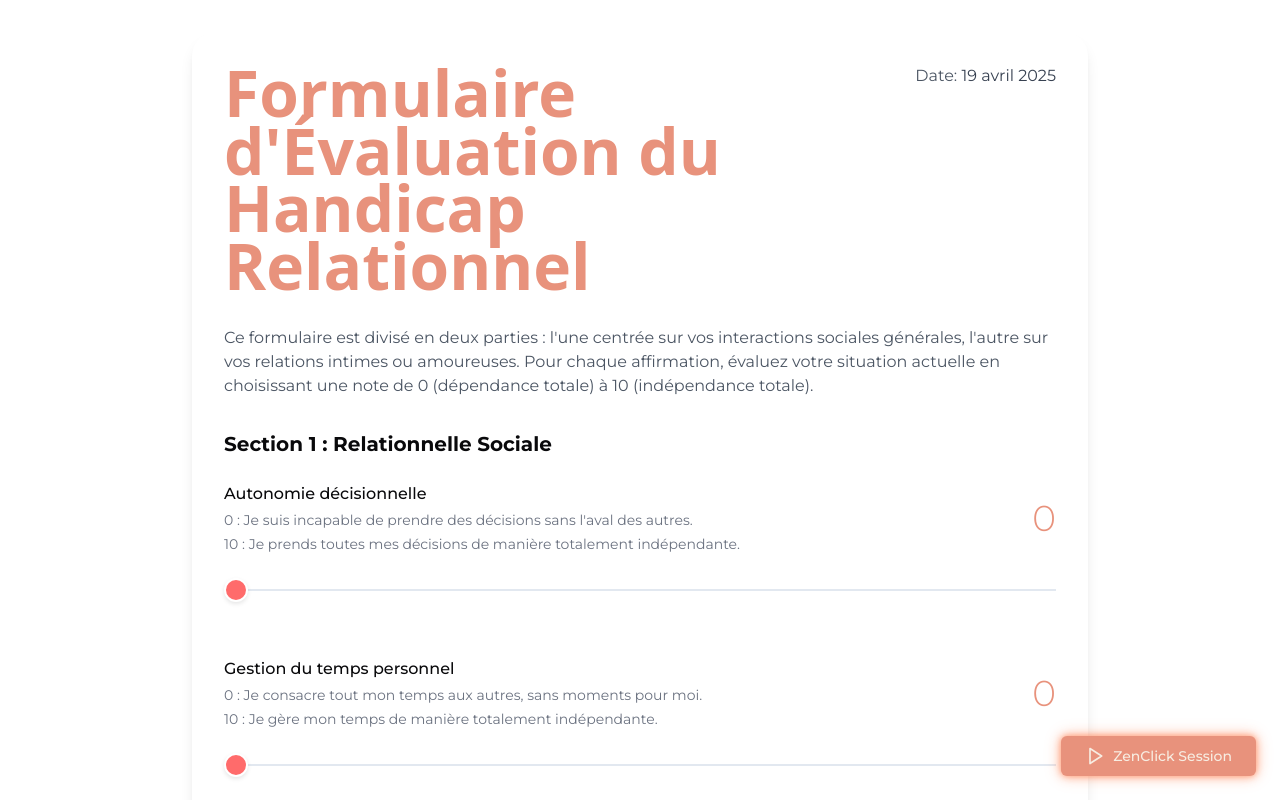
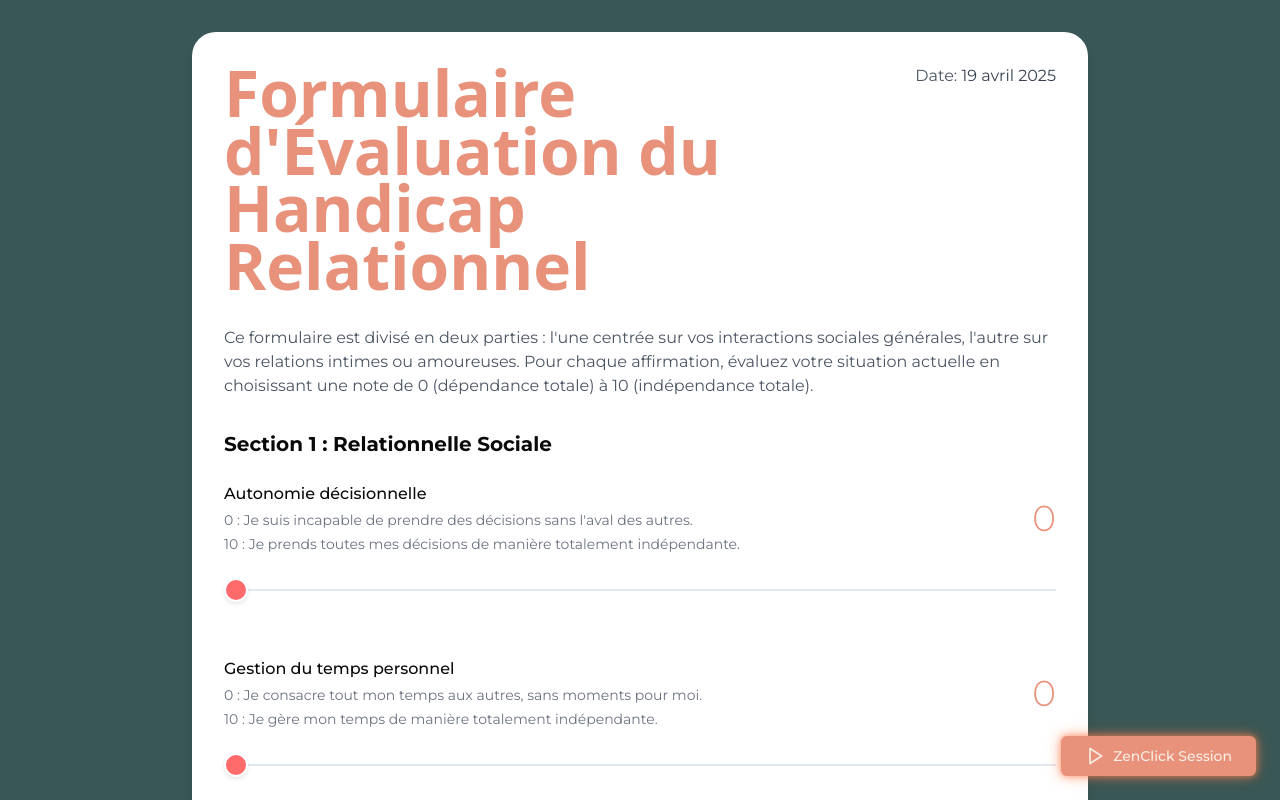
Before and after one commit to numerized/anneyvonnetherapeute, a Next.js app: page /evaluation-handicap-relationnel in a window 1280 px wide. Shown: the top 800 px of the page. Built offline with nearby package versions, Linux system fonts and the light colour scheme; what @sanity/demo would draw is missing.

Commit message:
better green background

```diff
--- a/app/evaluation-handicap-relationnel/page.tsx
+++ b/app/evaluation-handicap-relationnel/page.tsx
@@ -56,8 +56,8 @@ export default function EvaluationHandicapRelationnelPage() {
   }
 
   return (
-    <div className="min-h-screen bg-primary-green p-4 md:p-8">
-      <div className="bg-white rounded-3xl p-8 shadow-lg print:shadow-none relative max-w-4xl mx-auto">
+    <main className="min-h-screen bg-primary-forest p-4 md:p-8">
+      <div className="max-w-4xl mx-auto bg-white rounded-3xl p-8 shadow-lg print:shadow-none">
         <div className="flex flex-col h-full print-container">
           <div className="flex-grow">
             <div className="flex flex-col md:flex-row md:justify-between md:items-start gap-4 mb-8">
@@ -460,6 +460,6 @@ export default function EvaluationHandicapRelationnelPage() {
           </blockquote>
         </div>
       </div>
-    </div>
+    </main>
   )
 }
```
